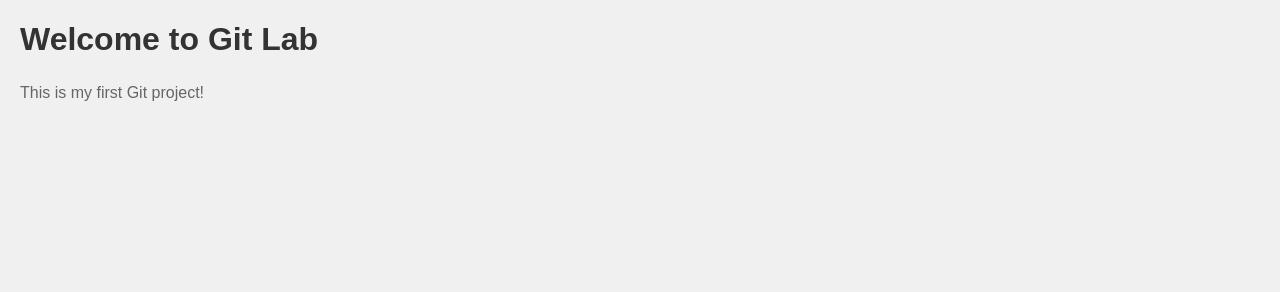
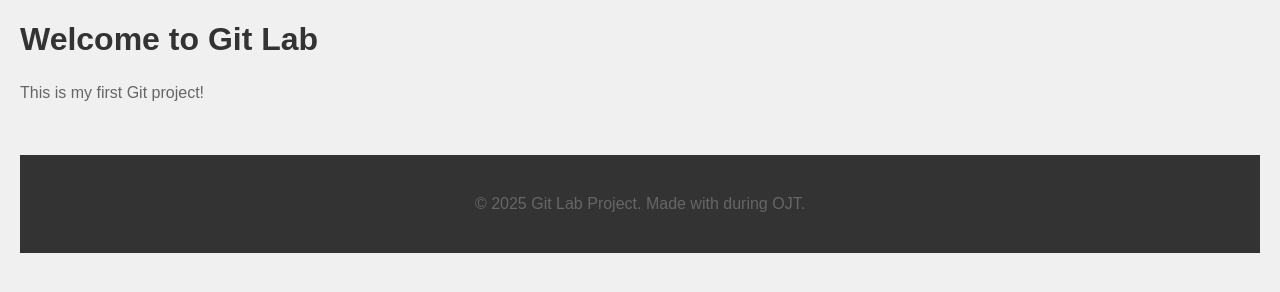
Before and after one commit to consep33t/git-lab-1-ageng, a plain HTML site: page index.html in a window 1280 px wide. Drawn offline with Linux system fonts and the light colour scheme.

Commit message:
feat: add footer with copyright information

```diff
--- a/index.html
+++ b/index.html
@@ -9,5 +9,8 @@
 <body>
     <h1>Welcome to Git Lab</h1>
     <p>This is my first Git project!</p>
+    <footer style="margin-top: 50px; padding: 20px; background: #333; color: white; text-align: center;">
+    <p>© 2025 Git Lab Project. Made with during OJT.</p>
+    </footer>
 </body>
 </html>
```
